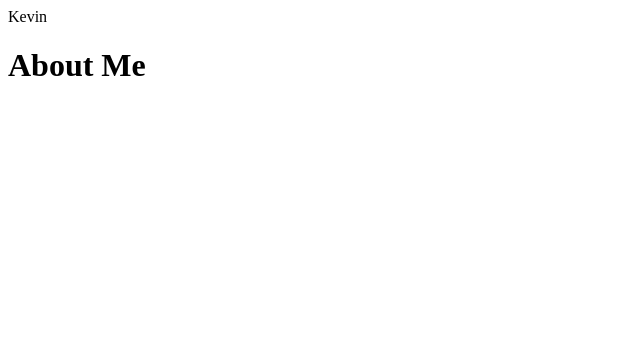
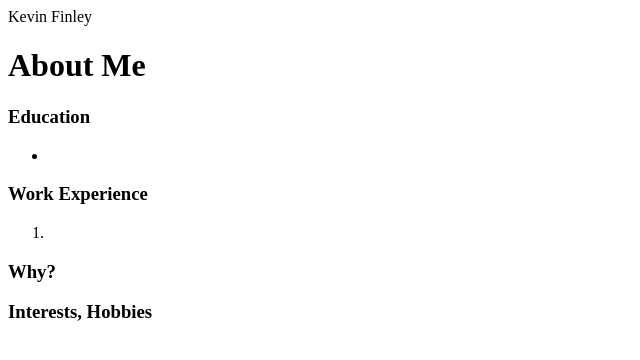
Before and after one commit to kftwotwo/portfolio-test, a plain HTML site: page index.html in a window 1280 px wide. Shown: the whole page, without its empty margins (0-640 px from the left). Drawn offline with Linux system fonts and the light colour scheme.

Commit message:
add the basic contect

```diff
--- a/index.html
+++ b/index.html
@@ -6,17 +6,30 @@
   </head>
   <body>
     <div class="container">
-      <header>Kevin</header>
+      <header>Kevin Finley</header>
       <h1>About Me</h1>
+      <p></p>
+      <div class="edu">
+        <h3>Education</h3>
+        <ul>
+          <li></li>
+        </ul>
+      </div>
 
-      <div class="edu">
+      <div class="job">
+        <h3>Work Experience</h3>
+        <ol>
+          <li></li>
+        </ol>
+      </div>
 
+      <div class="pro">
+        <h3>Why?</h3>
+        <p></p>
       </div>
-      <div class="job">
-      </div>
-      <div class="pro">
-      </div>
+
       <div class="interest">
+        <h3>Interests, Hobbies</h3>
       </div>
 
     </div>
```
